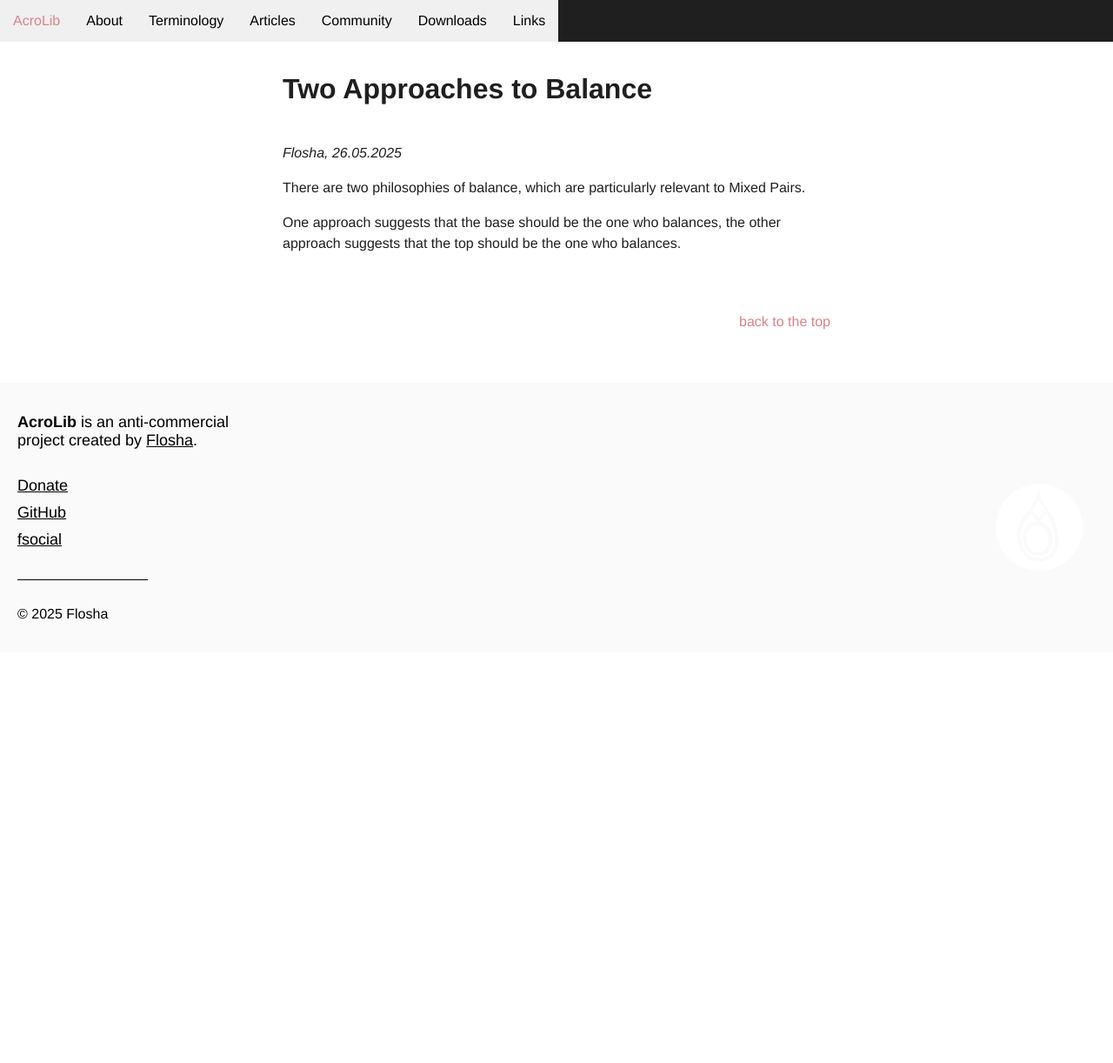
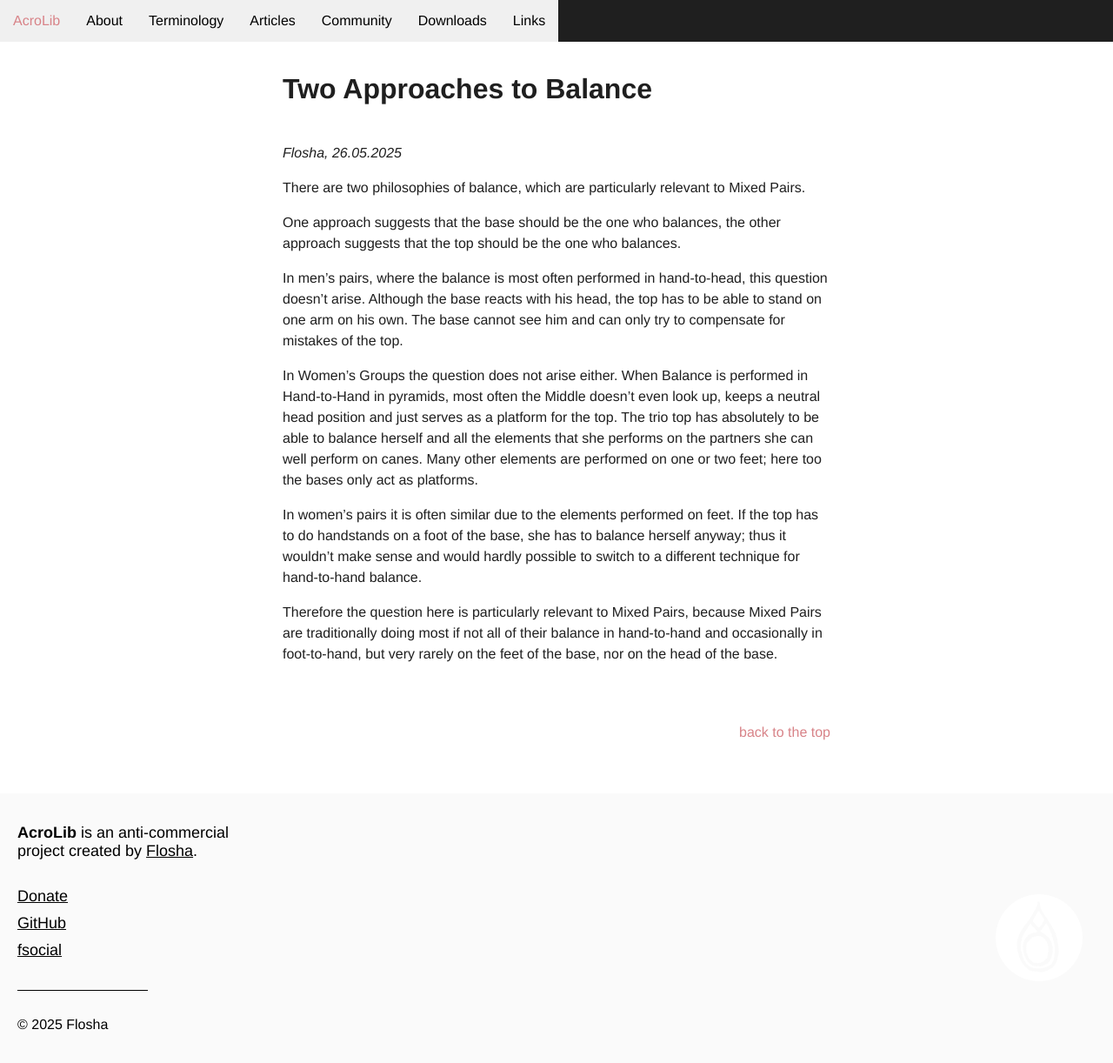
Before and after one commit to floshin/acrolib, a Jekyll site: the page built from training/two-approaches-to-balance.md, in a window 1280 px wide. Shown: the whole page at 87% size. Built offline with Jekyll 4.4.1, drawn with Linux system fonts in a browser that asks for light colours; our own code applies the rules of GitHub Pages for plain Markdown files; before the commit the page ends 900 px from its top, so only the background shows below that.

Commit message:
Update two-approaches-to-balance.md

```diff
--- a/training/two-approaches-to-balance.md
+++ b/training/two-approaches-to-balance.md
@@ -5,3 +5,11 @@
 There are two philosophies of balance, which are particularly relevant to Mixed Pairs.
 
 One approach suggests that the base should be the one who balances, the other approach suggests that the top should be the one who balances.
+
+In men's pairs, where the balance is most often performed in hand-to-head, this question doesn't arise. Although the base reacts with his head, the top has to be able to stand on one arm on his own. The base cannot see him and can only try to compensate for mistakes of the top.
+
+In Women's Groups the question does not arise either. When Balance is performed in Hand-to-Hand in pyramids, most often the Middle doesn't even look up, keeps a neutral head position and just serves as a platform for the top. The trio top has absolutely to be able to balance herself and all the elements that she performs on the partners she can well perform on canes. Many other elements are performed on one or two feet; here too the bases only act as platforms.
+
+In women's pairs it is often similar due to the elements performed on feet. If the top has to do handstands on a foot of the base, she has to balance herself anyway; thus it wouldn't make sense and would hardly possible to switch to a different technique for hand-to-hand balance.
+
+Therefore the question here is particularly relevant to Mixed Pairs, because Mixed Pairs are traditionally doing most if not all of their balance in hand-to-hand and occasionally in foot-to-hand, but very rarely on the feet of the base, nor on the head of the base.
```
